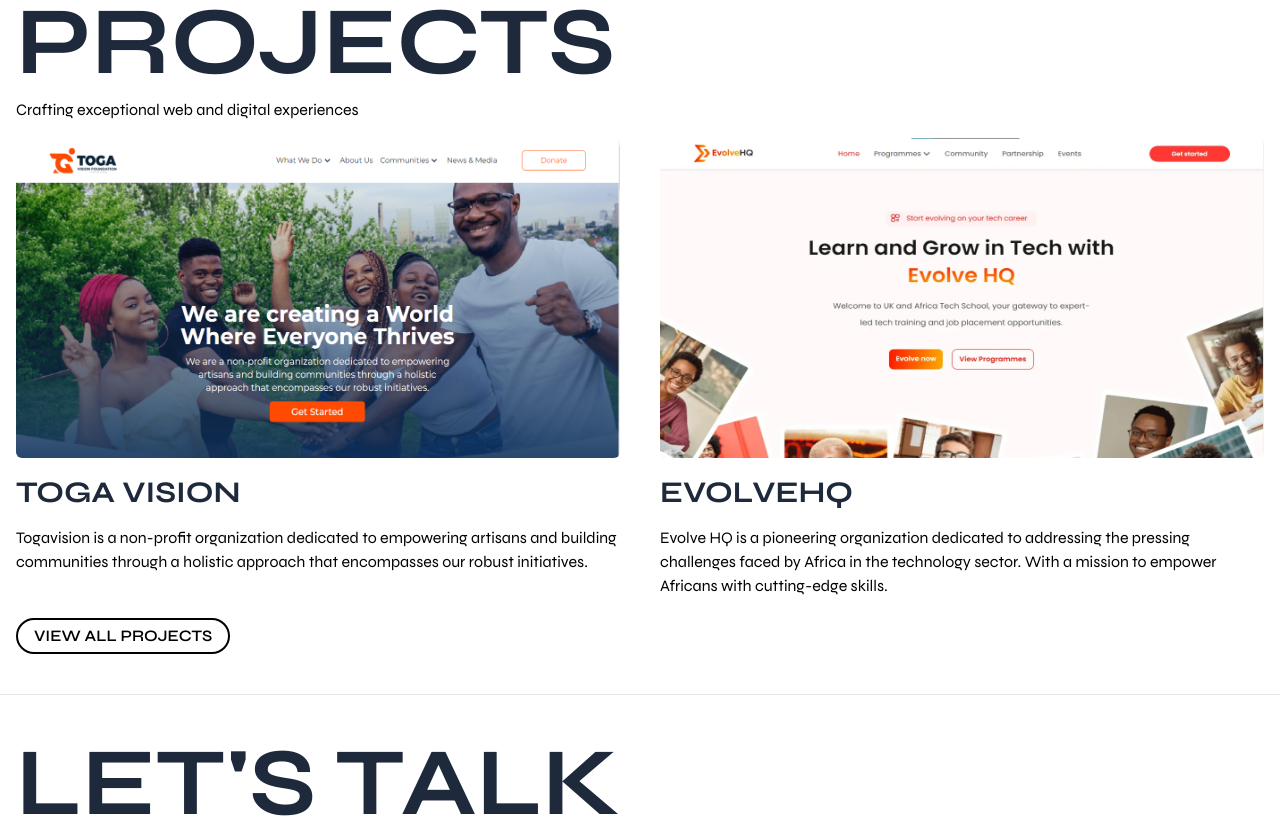
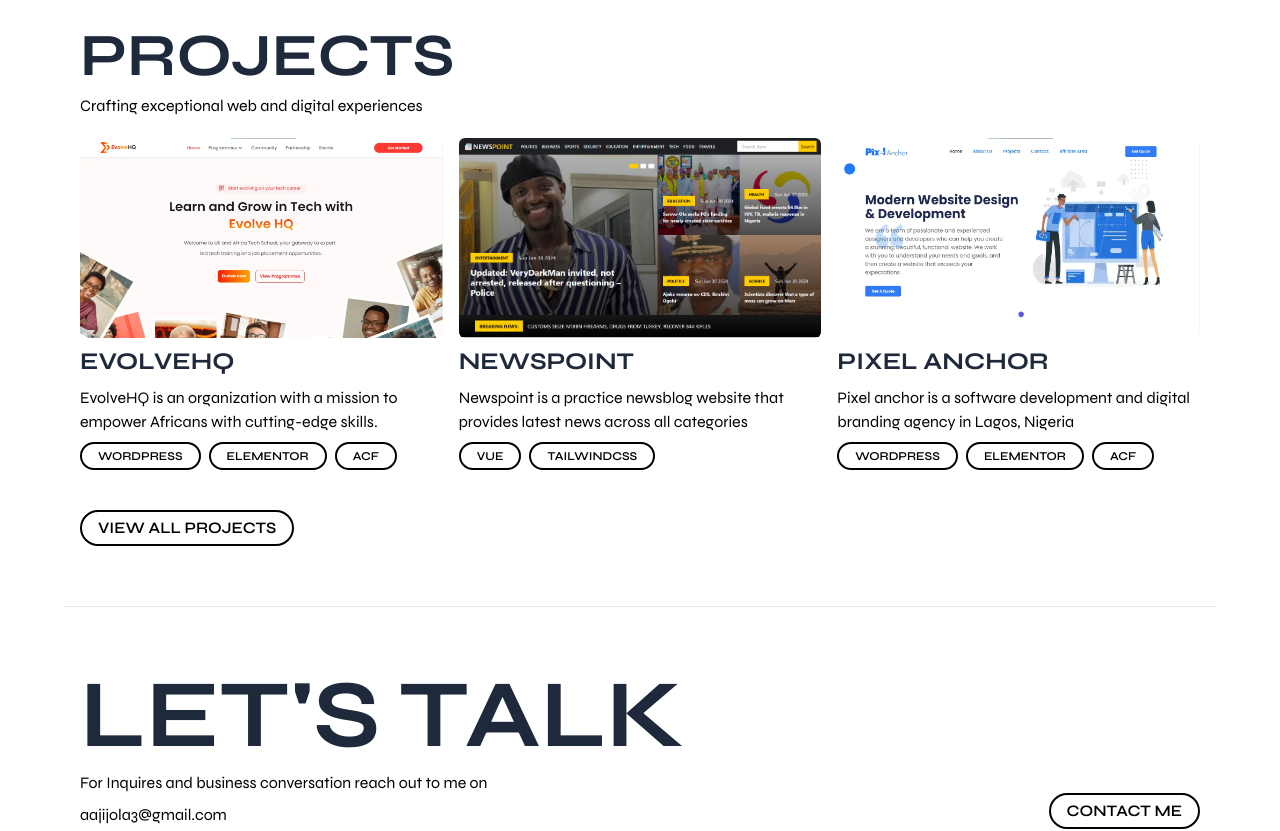
Before and after one commit to uniquness1/Adeola, a Vue app: page / in a window 1280 px wide. Shown: the part 780-1611 px from the top of the page. Built offline with nearby package versions, Linux system fonts and the light colour scheme.

Commit message:
width adjustments across all pages

```diff
--- a/src/components/Contact.vue
+++ b/src/components/Contact.vue
@@ -1,6 +1,6 @@
 <template>
-  <section class="w-full border-b">
-    <div class="max-w-7xl mx-auto px-4 py-5 sm:pt-10 overflow-hidden">
+  <section class="w-full">
+    <div class="max-w-6xl mx-auto px-4 py-5 sm:py-10 overflow-hidden border-b">
       <h2
         class="font-bold text-3xl md:text-8xl uppercase dark:text-slate-300 text-slate-800"
         data-aos="fade-zoom-in"
--- a/src/components/Experience.vue
+++ b/src/components/Experience.vue
@@ -1,7 +1,5 @@
 <template>
-  <section
-    class="border-b max-w-7xl w-full mx-auto px-4 py-5 sm:py-10 overflow-hidden"
-  >
+  <section class="border-b max-w-6xl w-full mx-auto px-4 py-5 sm:py-10">
     <div class="flex flex-col max-h-max h-full">
       <div>
         <h2
@@ -15,9 +13,11 @@
       </div>
       <div class="grid md:grid-cols-2 gap-4 mt-5">
         <div
-          v-for="(experience, index) in experiences"
+          v-for="(experience, index) in sortedExperiences"
           :key="index"
-          class="max-w-max pb-2"
+          class="relative max-w-max pb-2"
+          @mouseenter="showPopup = index"
+          @mouseleave="showPopup = null"
         >
           <h3
             data-aos="fade-zoom-in"
@@ -47,22 +47,65 @@
             class="dark:text-slate-300 text-slate-800"
             >{{ experience.location }}</span
           >
+
+          <div
+            v-if="showPopup === index"
+            class="popup absolute top-0 left-0 mt-8 p-4 bg-white dark:bg-gray-800 shadow-lg rounded-lg z-10"
+            @mouseenter="showPopup = index"
+            @mouseleave="showPopup = null"
+          >
+            <p class="text-sm dark:text-slate-300 text-slate-800">
+              {{ experience.details }}
+            </p>
+          </div>
         </div>
       </div>
     </div>
   </section>
 </template>
+
 <script setup>
+import { ref } from "vue";
 import AOS from "aos";
 import "aos/dist/aos.css";
 AOS.init();
+
+const showPopup = ref(null);
+
 const experiences = [
+  {
+    company: "Osten Laboratories",
+    role: "Web Developer",
+    duration: "July 2024 - Present",
+    type: "Full Time, Remote",
+    location: "Lagos state",
+  },
+  {
+    company: "Wild Fusions Limited",
+    role: "Web Developer",
+    duration: "May 2023 - October 2023",
+    type: "Fulltime, Onsite",
+    location: "Ikoyi, Lagos state",
+    details:
+      "Led in developing as well as maintenance of different websites both for the agency and its clients ensuring responsiveness, accessibility and robustness while maintaining the highest standard possible.",
+  },
   {
     company: "Pixel Anchor",
     role: "Web Developer",
     duration: "January 2024 - Present",
     type: "Contract, Remote",
     location: "Lagos state",
+    details:
+      "Developed and consistently maintained the company's website, fixing errors and ensuring the websiite performance is perfect while developing websites for the company's clients",
+  },
+  {
+    company: "EvolveHQ",
+    role: "Web Developer",
+    duration: "November 2023 - Present",
+    type: "Contract, Remote",
+    location: "Lagos state",
+    details:
+      "Built and optimized the EvolveHq website with a focus on performance, user experience and ensuring every softwares (emails and others) used for the daily activites are always at optimal performance.",
   },
   {
     company: "Kinplus Technologies",
@@ -70,13 +113,8 @@
     duration: "March 2022 - April 2023",
     type: "Fulltime, Hybrid",
     location: "Ado Ekiti, Ekiti state",
-  },
-  {
-    company: "EvolveHQ",
-    role: "Web Developer",
-    duration: "November 2023 - Present",
-    type: "Contract, Remote",
-    location: "Lagos state",
+    details:
+      "Implemented frontend features using Vue.js and managed state with Vuex. I also assisted in the daily training of students enrolled in the fullstack development training at Kinplus Technologies teaching, HTML, CSS, Javascript, Vue Js, Wordpress and TailwindCSS",
   },
   {
     company: "Kinplus Technologies",
@@ -84,13 +122,25 @@
     duration: "October 2021 - March 2022",
     type: "Internship, Onsite",
     location: "Ado Ekiti, Ekiti state",
-  },
-  {
-    company: "Wild Fusions Limited",
-    role: "Web Developer",
-    duration: "May 2023 - October 2023",
-    type: "Contract, Onsite",
-    location: "Ikoyi, Lagos state",
+    details:
+      "Assisted in developing and testing new features for web applications.",
   },
 ];
+
+const parseDate = (duration) => {
+  const [start] = duration.split(" - ");
+  const [month, year] = start.split(" ");
+  return new Date(`${year} ${month}`);
+};
+
+const sortedExperiences = experiences.sort(
+  (a, b) => parseDate(b.duration) - parseDate(a.duration)
+);
 </script>
+
+<style scoped>
+.popup {
+  width: 400px;
+  transition: opacity 0.5s ease-in-out;
+}
+</style>
--- a/src/components/Footer.vue
+++ b/src/components/Footer.vue
@@ -9,7 +9,7 @@
       Adeola
     </h2>
     <div
-      class="max-w-7xl mx-auto px-4 py-3 flex flex-col md:flex-row items-center gap-4 justify-between"
+      class="max-w-6xl mx-auto px-4 py-3 flex flex-col md:flex-row items-center gap-4 justify-between"
     >
       <div>
         <p>Designed with ❤ &nbsp; Adeola &copy; {{ currentYear }}</p>
--- a/src/components/Portfolio.vue
+++ b/src/components/Portfolio.vue
@@ -1,11 +1,11 @@
 <template>
   <section class="w-full border-b">
-    <div class="max-w-7xl mx-auto px-4 py-5 sm:py-10 overflow-hidden">
+    <div class="max-w-6xl mx-auto px-4 py-5 sm:py-10 overflow-hidden">
       <h1
         data-aos="fade-zoom-in"
         data-aos-duration="1500"
         data-aos-easing="ease-in-sine"
-        class="font-bold text-3xl md:text-8xl uppercase dark:text-slate-300 text-slate-800"
+        class="font-bold text-3xl md:text-6xl uppercase dark:text-slate-300 text-slate-800"
       >
         Projects
       </h1>
@@ -17,19 +17,29 @@
       >
         Crafting exceptional web and digital experiences
       </p>
-      <div class="grid md:grid-cols-2 lg:grid-cols-3 gap-8 md:gap-6 mb-5">
+      <div class="grid md:grid-cols-2 lg:grid-cols-3 gap-8 md:gap-4 mb-5">
         <ProjectCard
-          v-for="(project, index) in projects"
+          v-for="(project, index) in displayedProjects"
           :key="index"
           :project="project"
         />
       </div>
+      <router-link
+        v-if="showButton"
+        class="text-base max-w-max font-semibold uppercase px-4 py-1 text-black dark:text-white border-2 border-black dark:border-white border-solid rounded-full md:block mb-5 button"
+        to="/projects"
+        data-aos="fade-zoom-in"
+        data-aos-duration="1500"
+        data-aos-easing="ease-in-sine"
+      >
+        View All Projects
+      </router-link>
     </div>
   </section>
 </template>
 
 <script setup>
-import { ref } from "vue";
+import { ref, computed } from "vue";
 import ProjectCard from "./ProjectCard.vue";
 import TogaVision from "@/assets/images/togavision.webp";
 import EvolveHQ from "@/assets/images/evolvehq.webp";
@@ -37,27 +47,60 @@
 import Arts from "@/assets/images/artsandvibes.webp";
 import Pixel from "@/assets/images/pixelanchor.webp";
 import Digital from "@/assets/images/roidigital.webp";
+import Newspoint from "@/assets/images/newspoint.png";
+import Hive from "@/assets/images/propertyhive.png";
 import AOS from "aos";
 import "aos/dist/aos.css";
+
 AOS.init();
+
+const props = defineProps({
+  displayCount: {
+    type: Number,
+    default: null,
+  },
+  showButton: {
+    type: Boolean,
+    default: false,
+  },
+});
+
 const projects = ref([
+  {
+    name: "EvolveHq",
+    alt: "screenshot of evolvehq website",
+    imageUrl: EvolveHQ,
+    websiteUrl: "https://evolvehq.com.ng",
+    description:
+      "EvolveHQ is an organization with a mission to empower Africans with cutting-edge skills.",
+    tag: ["Wordpress", "Elementor", "ACF"],
+  },
+  {
+    name: "Newspoint",
+    alt: "screenshot of newspoint website",
+    imageUrl: Newspoint,
+    websiteUrl: "https://newspoint-newsblog.netlify.app",
+    description:
+      "Newspoint is a practice newsblog website that provides latest news across all categories",
+    tag: ["Vue", "TailwindCSS"],
+  },
+  {
+    name: "Pixel Anchor",
+    alt: "screenshot of pixelanchor website",
+    imageUrl: Pixel,
+    websiteUrl: "https://pixelanchor.com",
+    description:
+      "Pixel anchor is a software development and digital branding agency in Lagos, Nigeria ",
+    tag: ["Wordpress", "Elementor", "ACF"],
+  },
   {
     name: "Toga Vision",
     alt: "screenshot of togavision website",
     imageUrl: TogaVision,
     websiteUrl: "https://togavision.org",
     description:
-      "Togavision is a non-profit organization dedicated to empowering artisans and building communities through a holistic approach that encompasses our robust initiatives.",
-    tag: ["Vue Js", "TailwindCSS", "Firebase"],
-  },
-  {
-    name: "EvolveHq",
-    alt: "screenshot of evolvehq website",
-    imageUrl: EvolveHQ,
-    websiteUrl: "https://evolvehq.com.ng",
-    description:
-      "Evolve HQ is a pioneering organization dedicated to addressing the pressing challenges faced by Africa in the technology sector. With a mission to empower Africans with cutting-edge skills.",
-    tag: ["Wordpress", "Elementor", "ACF"],
+      "Togavision is a non-profit organization dedicated to empowering artisans and building communities",
+    tag: ["Vue Js", "TailwindCSS"],
   },
   {
     name: "Jaics Consulting",
@@ -65,7 +108,15 @@
     imageUrl: Jaics,
     websiteUrl: "https://jaicsconsulting.com",
     description:
-      "Jaics Consulting Services is an Human resources firm in Lagos State that provides solutions to operational and organizational challenges.",
+      "Jaics Consulting Services is an Human resources firm in Lagos State that provides HR Solutions",
+    tag: ["Wordpress", "Elementor", "ACF"],
+  },
+  {
+    name: "Roi Digital",
+    alt: "screenshot of roi digital website",
+    imageUrl: Digital,
+    websiteUrl: "https://roidigital.com.ng",
+    description: "ROI Digital is a digital marketing agency in Lagos Nigeria",
     tag: ["Wordpress", "Elementor", "ACF"],
   },
   {
@@ -74,35 +125,24 @@
     imageUrl: Arts,
     websiteUrl: "https://artsandvibes.com",
     description:
-      "Discover the vibrant and diverse arts and talents of Northern Nigeria on Arts and Vibes, a dedicated platform that empowers individuals to showcase their crafts.",
+      "Discover the vibrant and diverse arts and talents of Northern Nigeria on Arts and Vibes",
     tag: ["Wordpress", "Elementor", "ACF"],
   },
   {
-    name: "Pixel Anchor",
-    alt: "screenshot of pixelanchor website",
-    imageUrl: Pixel,
-    websiteUrl: "https://pixelanchor.com",
+    name: "PropertyHIVE",
+    alt: "screenshot of propertyHive Landing page",
+    imageUrl: Hive,
+    websiteUrl: "https://property-hive.vercel.app/",
     description:
-      "At Pixel Anchor, we are driven by the belief that technology can transform businesses and elevate their potential. We have been on a mission to empower organizations with innovative solutions that drive growth, efficiency, and success.",
-    tag: ["Wordpress", "Elementor", "ACF"],
-  },
-  {
-    name: "Roi Digital",
-    alt: "screenshot of roi digital website",
-    imageUrl: Digital,
-    websiteUrl: "https://roidigital.com.ng",
-    description:
-      "ROI Digital is a digital marketing agency that provides media planning, content development, SEO, and social media strategy services",
-    tag: ["Wordpress", "Elementor", "ACF"],
-  },
-  {
-    name: "Newspoint Newsblog",
-    alt: "screenshot of newspoint website",
-    imageUrl: "",
-    websiteUrl: "https://newspoint-newsblog.netlify.app",
-    description:
-      "Newspoint is a practice newsblog website that provides latest news across all categories worldwide",
-    tag: ["Vue", "GSAP", "TailwindCSS"],
+      "PropertyHive landing page - a UI practice with Tailwindcss and darkmode exploration",
+    tag: ["Vue", "TailwindCSS"],
   },
 ]);
+
+const displayedProjects = computed(() => {
+  if (props.displayCount) {
+    return projects.value.slice(0, props.displayCount);
+  }
+  return projects.value;
+});
 </script>
--- a/src/components/ProjectCard.vue
+++ b/src/components/ProjectCard.vue
@@ -1,18 +1,18 @@
 <template>
-  <div class="md:h-[400px] flex flex-col justify-between">
+  <div class="flex flex-col justify-between">
     <img
       data-aos="fade-zoom-in"
       data-aos-duration="1500"
       data-aos-easing="ease-in-sine"
       :src="project.imageUrl"
-      class="h-[200px] sm:h-[200px] w-full rounded-md"
+      class="h-[200px] w-full rounded-md"
       :alt="project.alt"
     />
     <h2
       data-aos="fade-zoom-in"
       data-aos-duration="1500"
       data-aos-easing="ease-in-sine"
-      class="font-bold text-3xl uppercase dark:text-slate-300 text-slate-800 my-4"
+      class="font-bold text-2xl uppercase dark:text-slate-300 text-slate-800 my-2"
     >
       <a :href="project.websiteUrl" target="_blank">{{ project.name }}</a>
     </h2>
@@ -20,13 +20,11 @@
       data-aos="fade-zoom-in"
       data-aos-duration="1500"
       data-aos-easing="ease-in-sine"
-      class="text-sm sm:text-base"
+      class="text-base"
     >
       {{ project.description }}
     </p>
-    <div
-      class="mt-4 flex flex-wrap items-center justify-center sm:justify-start gap-2"
-    >
+    <div class="mt-2 flex flex-wrap items-center justify-start gap-2">
       <p
         data-aos="fade-zoom-in"
         data-aos-duration="1500"
@@ -42,7 +40,6 @@
 </template>
 
 <script setup>
-import { defineProps } from "vue";
 import AOS from "aos";
 import "aos/dist/aos.css";
 AOS.init();
--- a/src/components/Projects.vue
+++ /dev/null
@@ -1,109 +0,0 @@
-<template>
-  <section class="w-full border-b">
-    <div class="max-w-7xl mx-auto px-4 py-5 sm:pt-10 overflow-hidden">
-      <h2
-        class="font-bold text-3xl md:text-8xl uppercase dark:text-slate-300 text-slate-800"
-        data-aos="fade-zoom-in"
-        data-aos-duration="1500"
-        data-aos-easing="ease-in-sine"
-      >
-        Projects
-      </h2>
-      <p
-        class="text-sm sm:text-base mt-2 mb-4"
-        data-aos="fade-zoom-in"
-        data-aos-duration="1500"
-        data-aos-easing="ease-in-sine"
-      >
-        Crafting exceptional web and digital experiences
-      </p>
-      <div class="grid md:grid-cols-2 gap-4 md:gap-10 mb-5">
-        <div class="">
-          <img
-            class="h-[200px] md:h-[320px] w-full rounded-md"
-            src="@/assets/images/togavision.webp"
-            alt="screenshot of togavision website"
-            data-aos="fade-zoom-in"
-            data-aos-duration="1500"
-            data-aos-easing="ease-in-sine"
-          />
-          <h3
-            class="font-bold text-3xl uppercase dark:text-slate-300 text-slate-800 my-4"
-            data-aos="fade-zoom-in"
-            data-aos-duration="1500"
-            data-aos-easing="ease-in-sine"
-          >
-            <a
-              data-aos="fade-zoom-in"
-              data-aos-duration="1500"
-              data-aos-easing="ease-in-sine"
-              target="_blank"
-              href="https://togavision.com"
-            >
-              Toga Vision
-            </a>
-          </h3>
-          <p
-            data-aos="fade-zoom-in"
-            data-aos-duration="1500"
-            data-aos-easing="ease-in-sine"
-            class="text-sm sm:text-base"
-          >
-            Togavision is a non-profit organization dedicated to empowering
-            artisans and building communities through a holistic approach that
-            encompasses our robust initiatives.
-          </p>
-        </div>
-        <div class="">
-          <img
-            data-aos="fade-zoom-in"
-            data-aos-duration="1500"
-            data-aos-easing="ease-in-sine"
-            class="h-[200px] md:h-[320px] w-full rounded-md"
-            src="@/assets/images/evolvehq.webp"
-            alt="screenshot of EvolveHQ website"
-          />
-          <h3
-            data-aos="fade-zoom-in"
-            data-aos-duration="1500"
-            data-aos-easing="ease-in-sine"
-            class="font-bold text-3xl uppercase dark:text-slate-300 text-slate-800 my-4"
-          >
-            <a
-              data-aos="fade-zoom-in"
-              data-aos-duration="1500"
-              data-aos-easing="ease-in-sine"
-              target="_blank"
-              href="https://evolvehq.com.ng"
-            >
-              EvolveHq
-            </a>
-          </h3>
-          <p
-            data-aos="fade-zoom-in"
-            data-aos-duration="1500"
-            data-aos-easing="ease-in-sine"
-            class="text-sm sm:text-base"
-          >
-            Evolve HQ is a pioneering organization dedicated to addressing the
-            pressing challenges faced by Africa in the technology sector. With a
-            mission to empower Africans with cutting-edge skills.
-          </p>
-        </div>
-      </div>
-      <router-link
-        class="text-base max-w-max font-semibold uppercase px-4 py-1 text-black dark:text-white border-2 border-black dark:border-white border-solid rounded-full md:block mb-5 button"
-        to="/projects"
-        data-aos="fade-zoom-in"
-        data-aos-duration="1500"
-        data-aos-easing="ease-in-sine"
-        >View All Projects</router-link
-      >
-    </div>
-  </section>
-</template>
-<script setup>
-import AOS from "aos";
-import "aos/dist/aos.css";
-AOS.init();
-</script>
--- a/src/components/Test.vue
+++ b/src/components/Test.vue
@@ -1,81 +1,81 @@
-<template>
-  <section class="hero-section">
-    <div class="container">
-      <div class="text-content">
-        <div class="t1">
-          <h2>
-            <span
-              >FRONT-END<br />
-              DEVELOPER</span
-            >
-          </h2>
-          <div class="images">
-            <img :alt="images[image]" :src="`/images/${images[image]}`" />
-          </div>
-        </div>
-        <h2>
-          PASSIONATE ABOUT<br />
-          CRAFTING<span> SUPERB</span><br />
-          WEB EXPERIENCES
-        </h2>
-      </div>
-      <div class="scroller">
-        <div class="bg">
-          <div class="circle">
-            <!-- <img
-              alt="arrow down"
-              class="arrowDown"
-              src="@/assets/arrowDown.svg"
-            /> -->
-            <div class="roundText" id="text">
-              <p>SCROLL DOWN FOR MORE . SCROLL DOWN FOR MORE .</p>
-            </div>
-          </div>
-        </div>
-      </div>
-    </div>
-  </section>
-</template>
+<script setup>
+import { onMounted, ref } from "vue";
+import gsap from "gsap";
+import { ScrollTrigger } from "gsap/ScrollTrigger";
 
-<script setup>
-import { ref, onMounted } from "vue";
-import gsap from "gsap";
+gsap.registerPlugin(ScrollTrigger);
 
-const image = ref(0);
-const images = ref([
-  "classroom.png",
-  "zenpad.png",
-  "tranzaqt.png",
-  "portfolio.png",
-]);
+const tools = [
+  { name: "Wordpress" },
+  { name: "Vue Js" },
+  { name: "Nuxt Js" },
+  { name: "Tailwind" },
+  { name: "Flutter" },
+  { name: "React JS" },
+];
 
-function timer() {
-  image.value < 3 ? image.value++ : (image.value = 0);
-  setTimeout(() => timer(), 1300);
-}
+const toolsContainer = ref(null);
 
 onMounted(() => {
-  const roundText = document.querySelector(".roundText p");
-  roundText.innerHTML = roundText.innerText
-    .split("")
-    .map(
-      (char, i) => `<span style="transform:rotate(${i * 8}deg)">${char}</span>`
-    )
-    .join("");
+  const toolsElements = toolsContainer.value?.children;
+  if (!toolsElements.length) return; // Exit if no tools exist
 
-  timer();
+  // Set container width to fit all tools without overflow
+  toolsContainer.value.style.width = `${
+    toolsElements.length * toolsElements[0].offsetWidth
+  }px`;
 
-  const arrowTl = gsap.timeline({
-    yoyo: true,
-    repeat: -1,
+  gsap.from(toolsElements, {
+    opacity: 0,
+    x: toolsElements[0].offsetWidth, // Animate from the right side
+    stagger: 0.2, // Stagger the animations
+    scrollTrigger: {
+      trigger: toolsContainer.value, // Use the container as the trigger
+      start: "top 80%", // Start animation when the container enters the top 80% of the viewport
+      end: "bottom 20%", // End animation when the container leaves the bottom 20% viewport
+      scrub: true, // Scrub animation based on scroll position
+      toggleActions: "play none none none",
+    },
   });
-
-  arrowTl.fromTo(
-    ".arrowDown",
-    { y: -10 },
-    { y: 10, duration: 1, yoyoEase: true }
-  );
 });
 </script>
 
-<style></style>
+<template>
+  <div
+    ref="toolsContainer"
+    class="tools-container overflow-x-auto whitespace-nowrap"
+  >
+    <div
+      v-for="tool in tools"
+      :key="tool.name"
+      class="inline-block px-4 py-2 mx-2"
+    >
+      {{ tool.name }}
+    </div>
+  </div>
+</template>
+
+<style scoped>
+.tools-container {
+  display: flex;
+  align-items: center;
+  gap: 1rem;
+}
+
+.tools-container div {
+  /* flex: 0 0 auto; */
+  /* Ensure items do not shrink or grow */
+  /* Adjust based on your design needs */
+}
+
+/* Responsive styles */
+@media (max-width: 768px) {
+  .tools-container {
+    overflow-x: scroll; /* Enable horizontal scrolling on small screens */
+  }
+  .tools-container div {
+    padding: 0.5rem 1rem;
+    /* Adjust padding for smaller screens */
+  }
+}
+</style>
--- a/src/views/ContactView.vue
+++ b/src/views/ContactView.vue
@@ -1,11 +1,11 @@
 <template>
   <section class="w-full border-b">
-    <div class="max-w-7xl w-full mx-auto px-4 py-5 sm:py-10 overflow-hidden">
+    <div class="max-w-6xl w-full mx-auto px-4 py-5 sm:py-10 overflow-hidden">
       <h1
         data-aos="fade-zoom-in"
         data-aos-duration="1500"
         data-aos-easing="ease-in-sine"
-        class="font-bold text-3xl md:text-8xl uppercase dark:text-slate-300 text-slate-800"
+        class="font-bold text-3xl md:text-6xl uppercase dark:text-slate-300 text-slate-800"
       >
         Contact Me
       </h1>
--- a/src/views/HomeView.vue
+++ b/src/views/HomeView.vue
@@ -1,12 +1,14 @@
 <template>
   <Hero />
-  <Project />
+  <div class="max-w-6xl mx-auto py-5">
+    <Portfolio :displayCount="3" :showButton="true" />
+  </div>
   <Contact />
 </template>
 
 <script setup>
 import Hero from "@/components/Hero.vue";
-import Project from "@/components/Projects.vue";
+import Portfolio from "@/components/Portfolio.vue";
 import Contact from "@/components/Contact.vue";
 </script>
 
```
Also changed, not shown: src/components/About.vue (+10 -18 lines), src/components/Header.vue (+6 -6 lines), src/components/Hero.vue (+1 -30 lines), src/assets/images/newspoint.png (added), src/assets/images/propertyhive.png (added).
